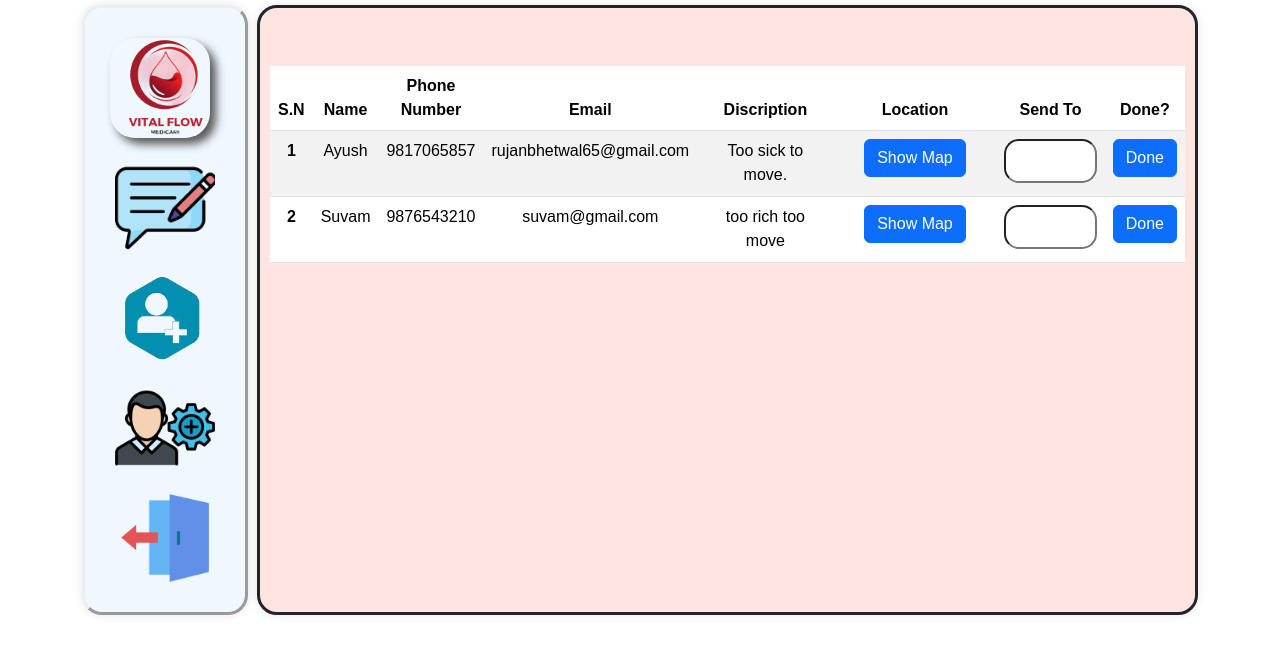
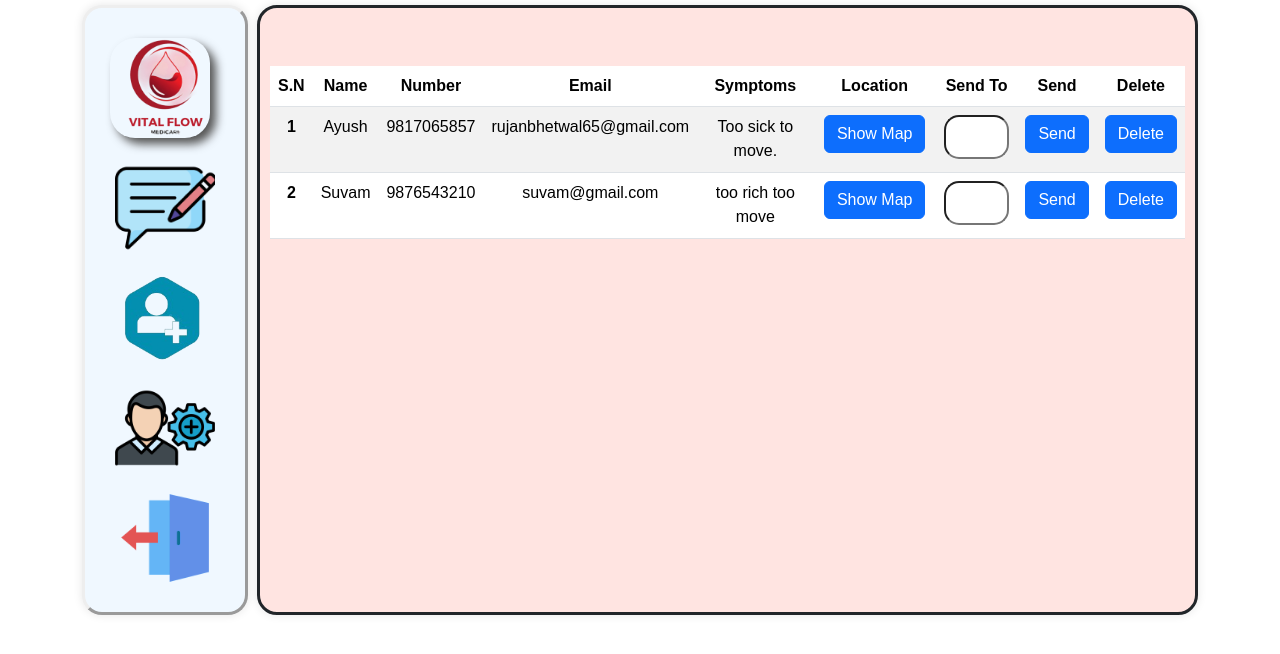
Before and after one commit to Ayush-Adhikari123/VitalFlow, a Django app: page /homeservicepannel in a window 1280 px wide. Shown: the part 120-774 px from the top of the page. Run offline with Django 4.2, Linux system fonts and the light colour scheme; data comes from the database, SQL or seed files in the repository; some libraries are stand-ins or nearby versions.

Commit message:
mail sending part fixed

```diff
--- a/Sem3project/myapp/urls.py
+++ b/Sem3project/myapp/urls.py
@@ -42,7 +42,8 @@ path("gethomeservice",views.book_service,name='updatereport'),
 path('book', views.book_home_service, name='book_service'),
 
    path("homeservicepannel",views.homeservicepannel,name='homeservicepannel'),
-   path('update_done_status/<int:service_id>/', views.update_done_status, name='update_done_status'),
+   path('update_done_status/<int:service_id>/<str:tempmail>/', views.update_done_status, name='update_done_status'),
+   path('delete_service/<int:service_id>/', views.delete_service, name='delete_service'),
 
    path("userlogin",views.userlogin,name='userlogin'),
    path('test',views.test, name='test'),
--- a/Sem3project/myapp/views.py
+++ b/Sem3project/myapp/views.py
@@ -448,7 +448,7 @@ def homeservicepannel(request):
 
 
 
-def update_done_status(request, service_id):
+def update_done_status(request, service_id,tempmail):
     if request.method == 'POST':
         hmservice = homeservice.objects.get(id=service_id)
         hmservice.done = 1  # Update the 'done' status to 1
@@ -473,13 +473,14 @@ def update_done_status(request, service_id):
             'email': email,
             'contact': contact,
             'discription': discription,
+            'location': location,
             'lat':lat,
             'lng':lng,
 
         })
         email_message = strip_tags(html_message)
         sender_email = 'vitalflow33@gmail.com'
-        recipient_email = 'ayushadhikari64209@gmail.com'
+        recipient_email = tempmail
 
         email = EmailMultiAlternatives(
             email_subject,
@@ -495,6 +496,21 @@ def update_done_status(request, service_id):
         return render(request,'homeservicepannel.html')
 
     return JsonResponse({'message': 'Invalid request method'}, status=405)
+
+
+def delete_service(request, service_id):
+    if request.method == 'POST':
+        hmservice = homeservice.objects.get(id=service_id)
+        hmservice.delete()
+
+        return render(request,'homeservicepannel.html')
+
+    return JsonResponse({'message': 'Invalid request method'}, status=405)
+
+
+
+
+
 
 #   ================================================srijan
 def test(request):
--- a/Sem3project/templates/homeService.html
+++ b/Sem3project/templates/homeService.html
@@ -141,7 +141,7 @@
                     </div>
 
                     <div class="col-12">
-                      <label for="description" class="form-label">Describe why you want home service</label>
+                      <label for="description" class="form-label">Describe your symptoms</label>
                       <textarea id="description" name="description" rows="4" cols="50" required></textarea><br><br>
                       {% comment %} <div class="invalid-feedback">Please describe your problem</div> {% endcomment %}
                     </div>
--- a/Sem3project/templates/homeservicepannel.html
+++ b/Sem3project/templates/homeservicepannel.html
@@ -55,12 +55,13 @@
             <tr>
                 <th scope="col">S.N</th>
                 <th scope="col">Name</th>
-                <th scope="col">Phone Number</th>
+                <th scope="col">Number</th>
                 <th scope="col">Email</th>
-                <th scope="col">Discription</th>
+                <th scope="col">Symptoms</th>
                 <th scope="col">Location</th>
                 <th scope="col">Send To</th>
-                <th scope="col">Done?</th>
+                <th scope="col">Send</th>
+                <th scope="col">Delete</th>
                 {% comment %} <th scope="col">Actions</th> {% endcomment %}
             </tr>
         </thead>
@@ -82,9 +83,10 @@
 
 
                 <td width="200">
-                    <input type="email" name="email send"  id="email_send">
+                    <input type="email" name="email send"  id="email_send_{{homeservice.id}}">
                 </td>
-                <td><button class="btn btn-primary done" id = "done" onclick="doneTask({{ homeservice.id }})"  >Done</button></td>
+                <td><button class="btn btn-primary done" id = "done" onclick="doneTask({{ homeservice.id }})"  >Send</button></td>
+                <td><button class="btn btn-primary delete" id = "delete" onclick="deleteTask({{ homeservice.id }})">Delete</button></td>
 
             </tr>
             {% endfor %}
@@ -131,8 +133,33 @@
     <script>
 
             function doneTask(service_id) {
+                var tempmail = document.getElementById("email_send_"+service_id).value
+                console.log("go the email"+tempmail)
                 if (confirm('Are you sure you want to send the mail?')) {
-                    fetch(`/update_done_status/${service_id}/`, {
+                    fetch(`/update_done_status/${service_id}/${tempmail}/`, {
+                        method: 'POST',
+                        headers: {
+                            'X-CSRFToken': '{{ csrf_token }}',
+                            'Content-Type': 'application/json'
+                        }
+                    })
+                    .then(response => {
+                        if (response.ok) {
+                             // Reload the page to reflect changes
+                            window.location.reload();
+                        } else {
+                            console.error('Failed to delete record');
+                        }
+                    })
+                    .catch(error => {
+                        console.error('Error:', error);
+                    });
+                }
+            }
+
+            function deleteTask(service_id) {
+                if (confirm('Are you sure you want to delete the data?')) {
+                    fetch(`/delete_service/${service_id}/`, {
                         method: 'POST',
                         headers: {
                             'X-CSRFToken': '{{ csrf_token }}',
```
Also changed, not shown: Sem3project/templates/servicelocation.html (+35 -17 lines), Sem3project/myapp/models.py (line endings or trailing spaces).
